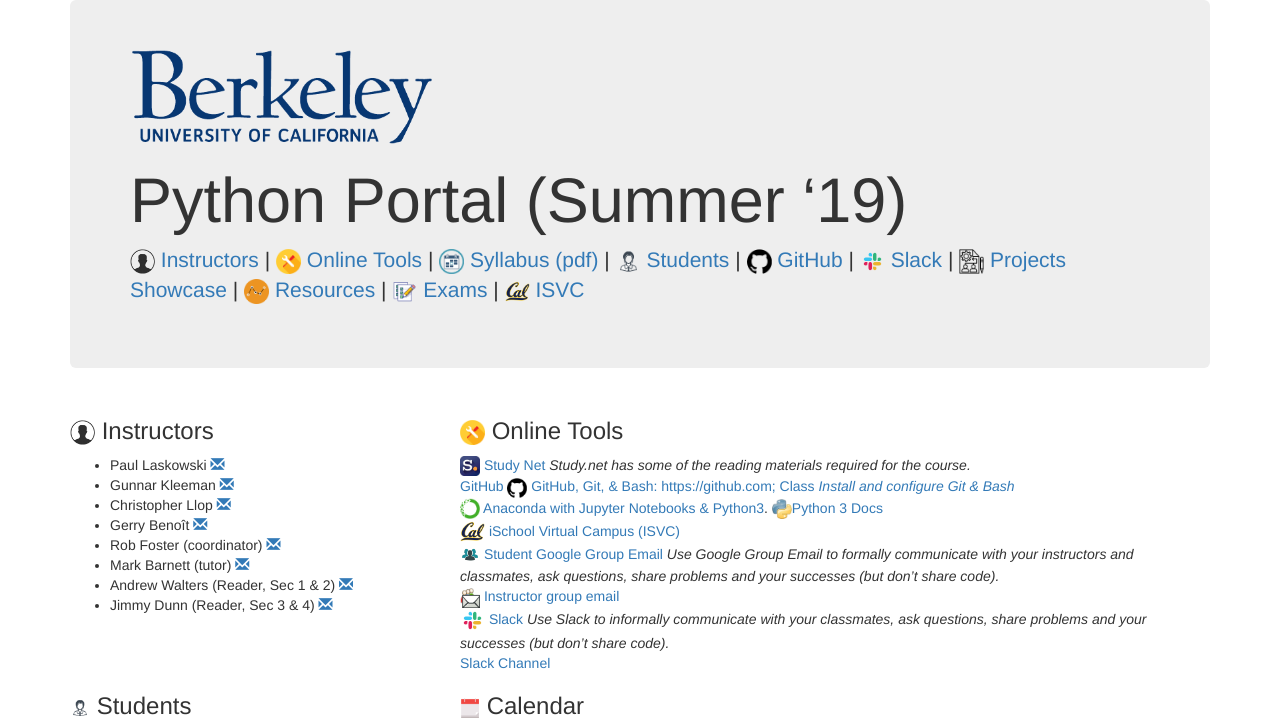
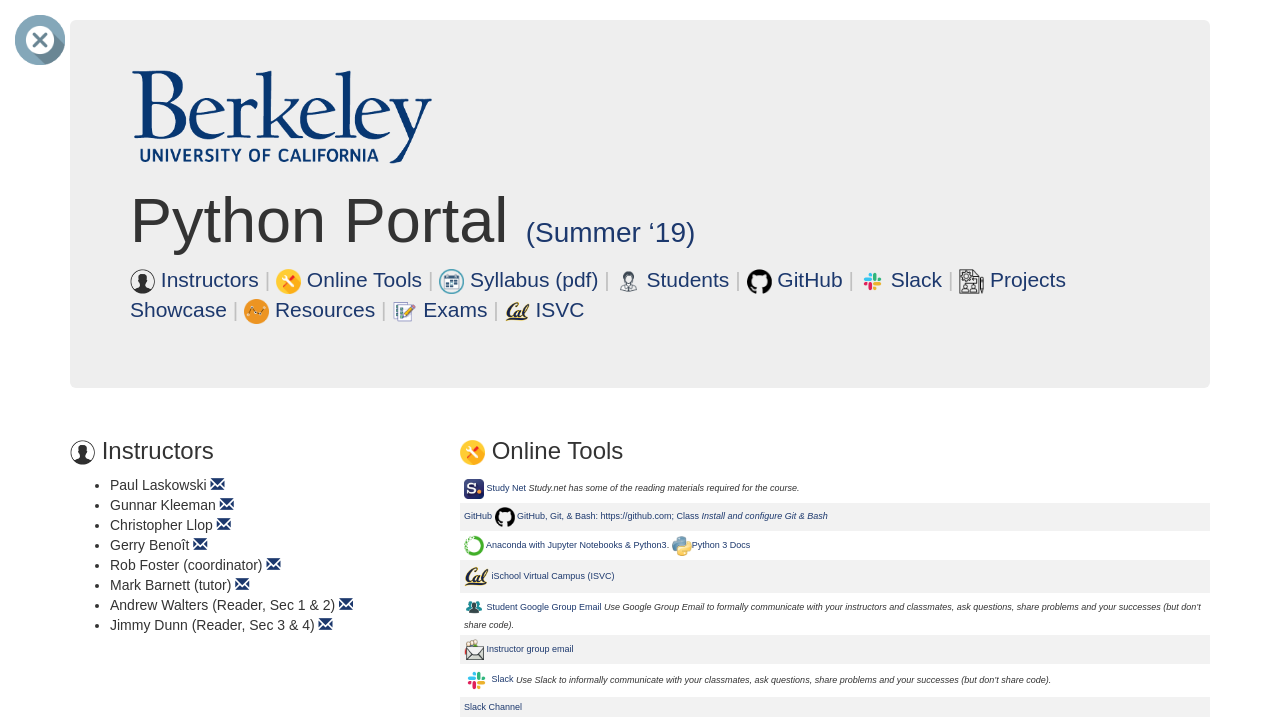
Before and after one commit to seabix/seabix.github.io, a plain HTML site: page index.html in a window 1280 px wide. Shown: the top 726 px of the page. Drawn offline with nearby package versions, Linux system fonts and the light colour scheme.

Commit message:
Update index.html

```diff
--- a/index.html
+++ b/index.html
@@ -65,7 +65,7 @@ var tutorContact = "tutorContact.txt";
 <meta name="viewport" content="width=device-width, initial-scale=1">
 <script src="w200-config.js"></script>
 <link rel="stylesheet" href="bootstrap.min.css">
-<link rel="stylesheet" href="w200.js">
+<link rel="stylesheet" href="w200.css">
 <script src="jquery.min.js"></script>
 <script src="bootstrap.min.js"></script>
 </head>
```
